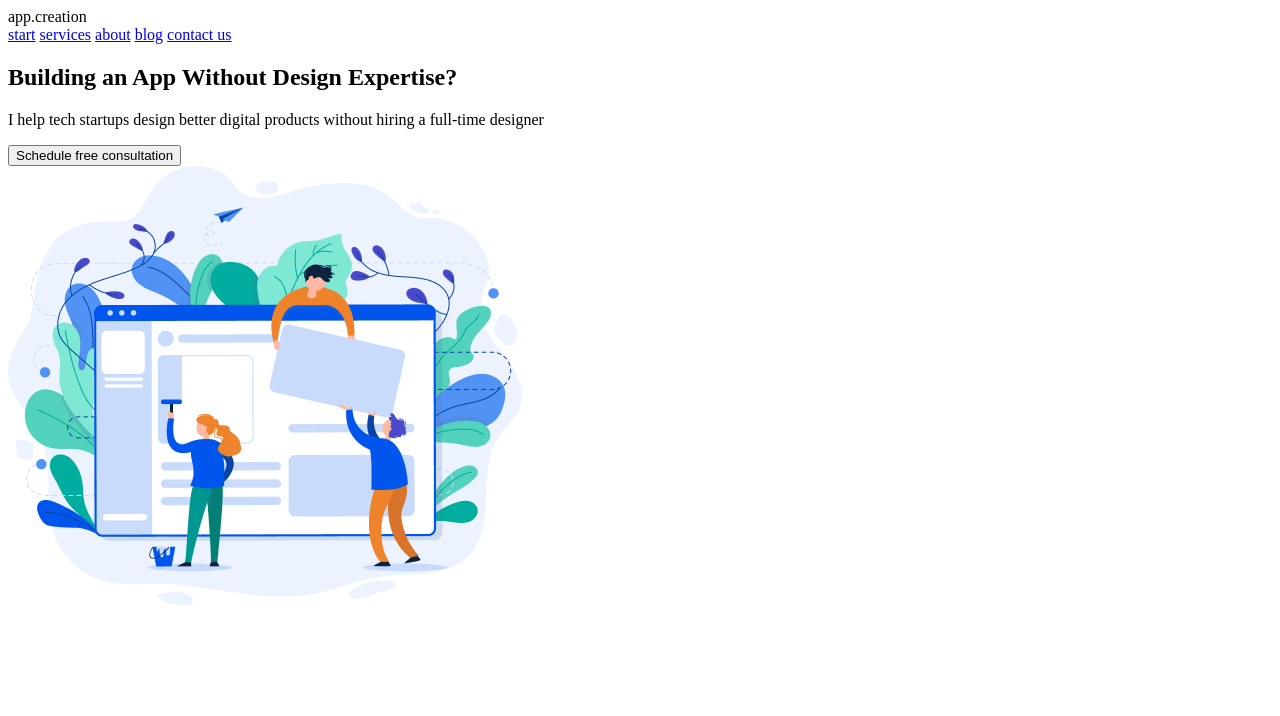
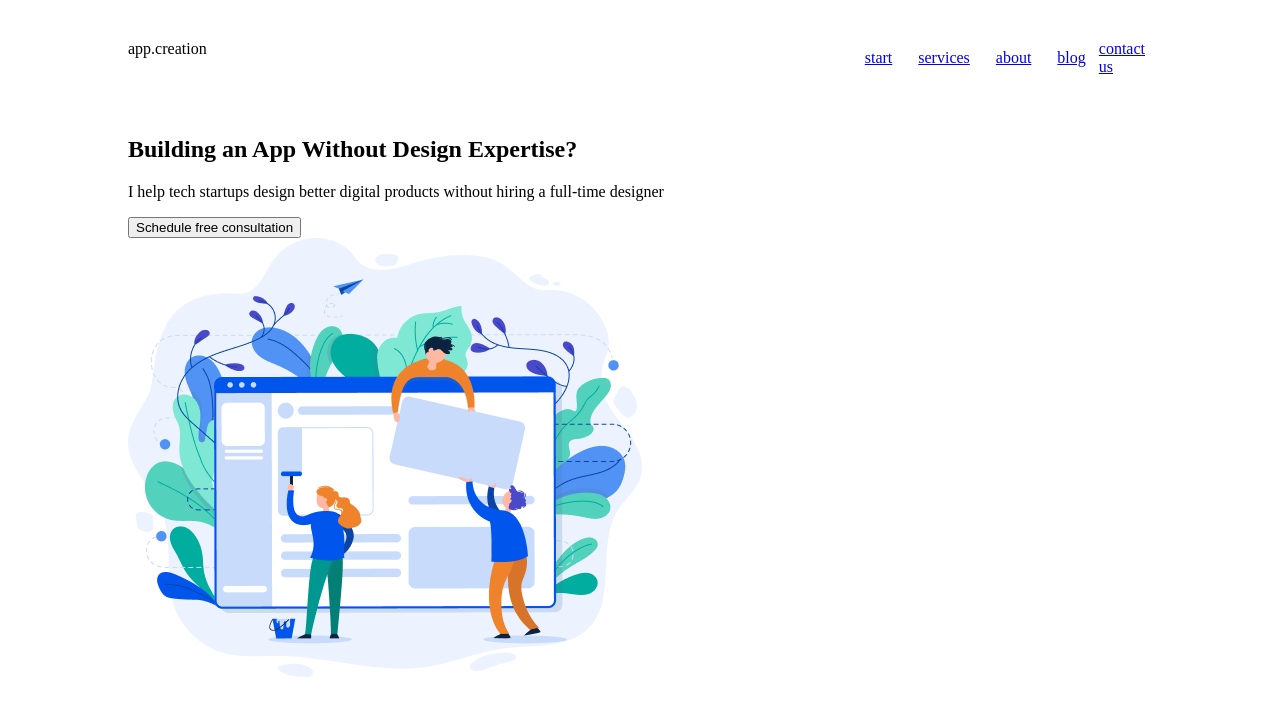
Before and after one commit to WebHeroSchool/HTML__CSS, a plain HTML site: page index.html in a window 1280 px wide. Drawn offline with Linux system fonts and the light colour scheme.

Commit message:
Стилизация структуры сайта(урок 5)

```diff
--- a/index.html
+++ b/index.html
@@ -9,6 +9,7 @@
     <link rel="stylesheet" href="style/main.css">
 </head>
 <body>
+    <div class="wrapper">
    <header class="header">
        <div class="logo">app.creation</div>
        <nav class="menu">
@@ -29,5 +30,6 @@
            <img class="image-content__image" src="image/Frame.png" alt="file">
        </div>
    </section>
+  </div>
 </body>
 </html>
--- a/style/main.css
+++ b/style/main.css
@@ -1,3 +1,31 @@
 .title {
     font-family: 'Roboto', sans-serif;
 }
+body {
+    margin: 0;
+}
+.wrapper {
+    margin: auto;
+    width: 80%;
+}
+.logo, .menu {
+    display: inline-block;
+    padding: 40px 0;
+}
+.logo {
+    margin-right: 63%;
+}
+.header {
+    display: flex;
+    justify-content: space-between;
+}
+.menu {
+    display: flex;
+    align-items: center;
+}
+.menu__item {
+    padding: 0 13px;
+}
+.menu__item:last-child {
+    padding: 0;
+}
```
